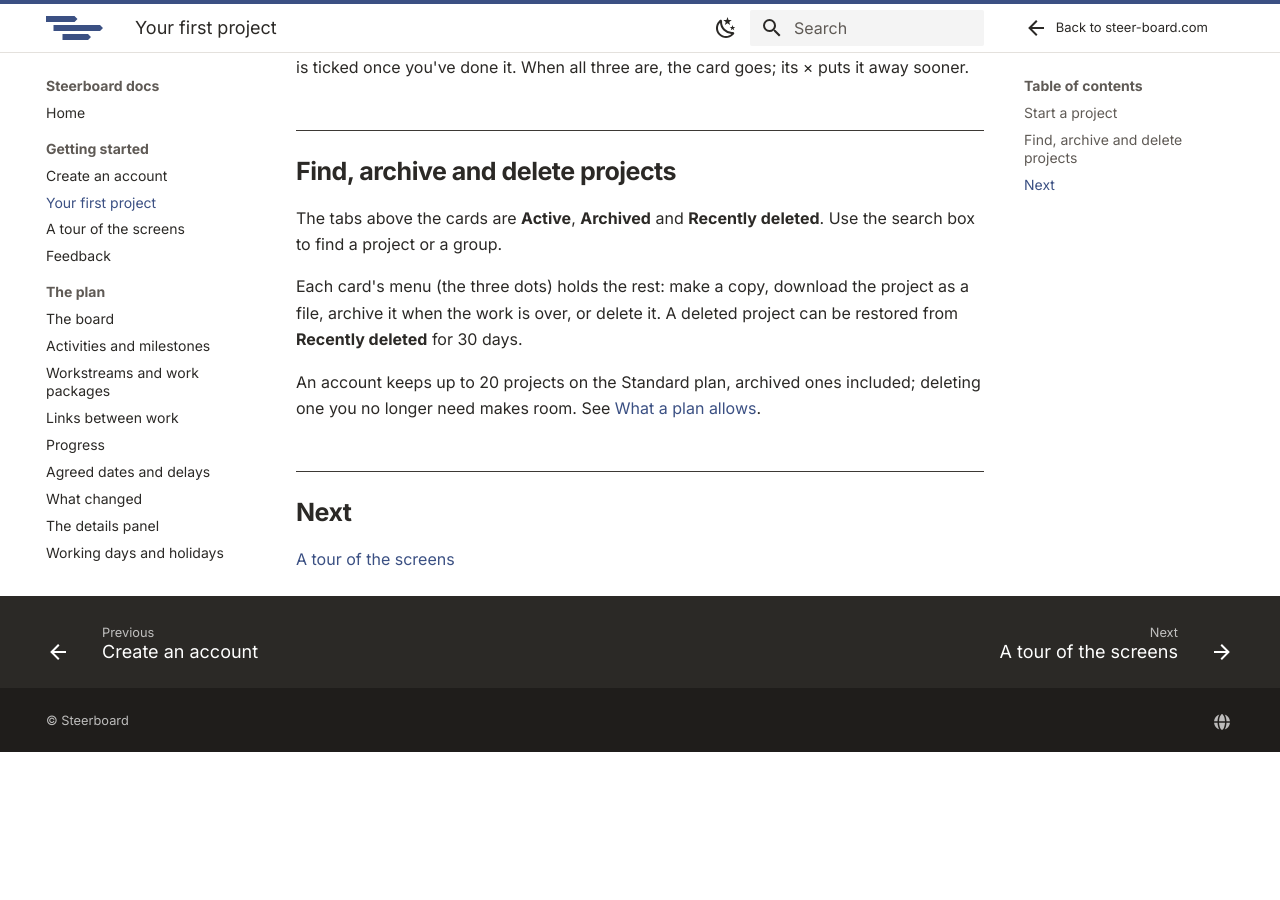
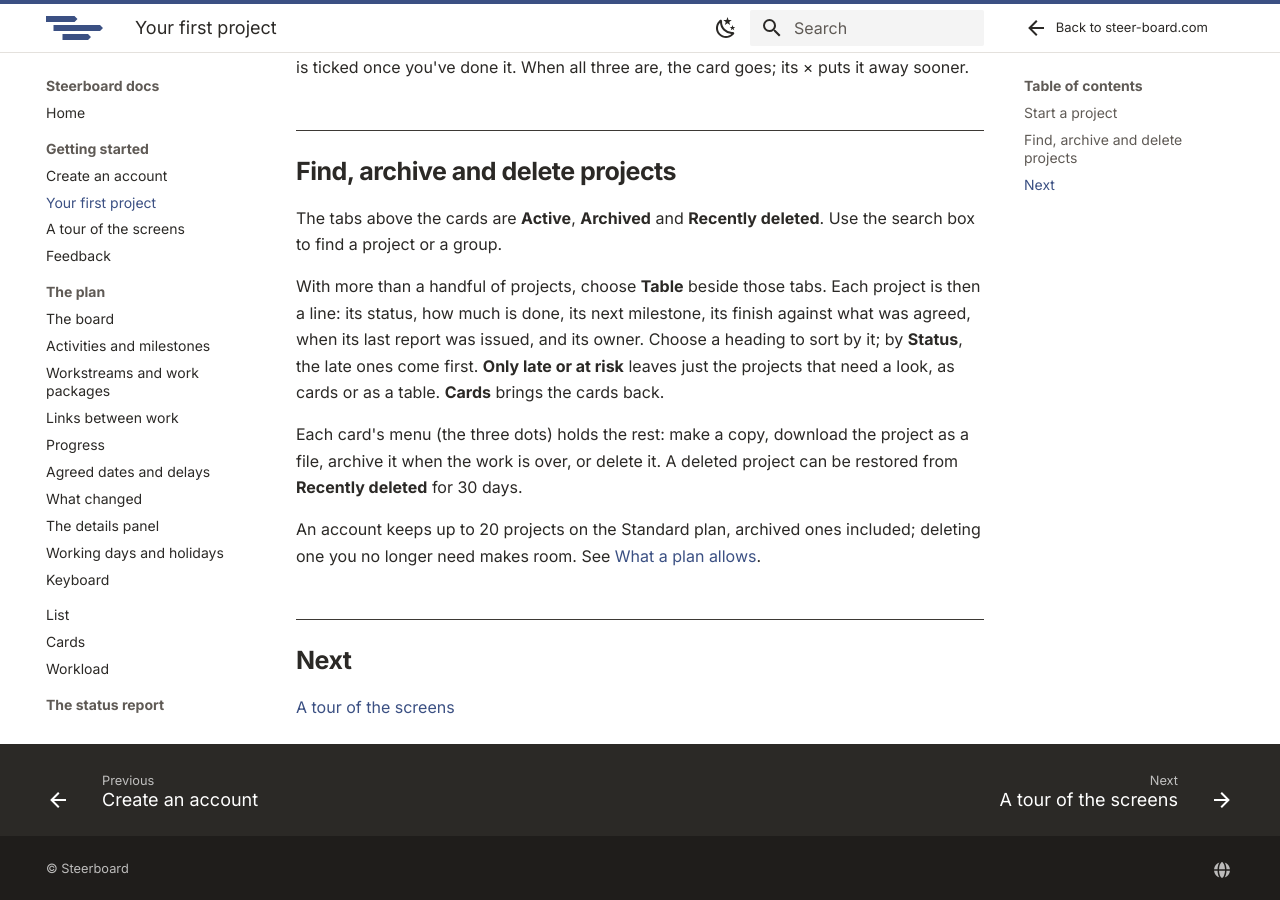
Before and after one commit to mistahcase/steerboard-docs, an MkDocs documentation site: the page built from pages/getting-started/first-project.md, in a window 1280 px wide and 900 px high, scrolled down 2109 px. Built offline with MkDocs 1.6.1 and Material for MkDocs 9.7.7, drawn with Linux system fonts in a browser that asks for light colours; before the commit the page ends 2861 px from its top, so only the background shows below that.

Commit message:
The projects as a table, and each one's status as of today (E1)
From the UX review, approved by the user on 2026-11-13 (SCENARIOS.md, PJ).

- Projects has Cards or Table (ProjectsTable.tsx), remembered in the
  browser: a line a project with its status, how much is done, its next
  milestone, its finish against what was agreed, the day of its last
  report and its owners, and the menu its card has. Headings sort; by
  status the late come first, the worse the sooner. "Only late or at
  risk" leaves the ones that need a look, as cards or as a table.
  Sorting and what needs an eye are in src/model/projects.ts.
- The server's summary of a project gains its finish, its last report and
  the day it was made. It was only ever made when a plan was saved, so a
  project left alone kept saying how it stood that day: now a summary
  from another day is made afresh from the plan as saved when the page
  asks (summaryToday), and nothing is written for the looking. The cards
  gain from that too.

795 tests, all browser checks (the table on a phone among them). Seen in
a real browser.

Co-Authored-By: Claude Fable 5.2 <noreply@anthropic.com>

```diff
--- a/coverage.json
+++ b/coverage.json
@@ -18,6 +18,8 @@
     "getting-started/first-project.md": {
       "covers": [
         "src/components/ProjectsPage.tsx",
+        "src/components/ProjectsTable.tsx",
+        "src/model/projects.ts",
         "src/model/demo.ts",
         "src/model/seed.ts",
         "src/model/templates.ts",
--- a/pages/getting-started/first-project.md
+++ b/pages/getting-started/first-project.md
@@ -58,6 +58,13 @@ are, the card goes; its × puts it away sooner.
 The tabs above the cards are **Active**, **Archived** and **Recently deleted**.
 Use the search box to find a project or a group.
 
+With more than a handful of projects, choose **Table** beside those tabs. Each
+project is then a line: its status, how much is done, its next milestone, its
+finish against what was agreed, when its last report was issued, and its
+owner. Choose a heading to sort by it; by **Status**, the late ones come
+first. **Only late or at risk** leaves just the projects that need a look,
+as cards or as a table. **Cards** brings the cards back.
+
 Each card's menu (the three dots) holds the rest: make a copy, download the
 project as a file, archive it when the work is over, or delete it. A deleted
 project can be restored from **Recently deleted** for 30 days.
```
Also changed, not shown: pages/whats-new.md (+5 -0 lines).
